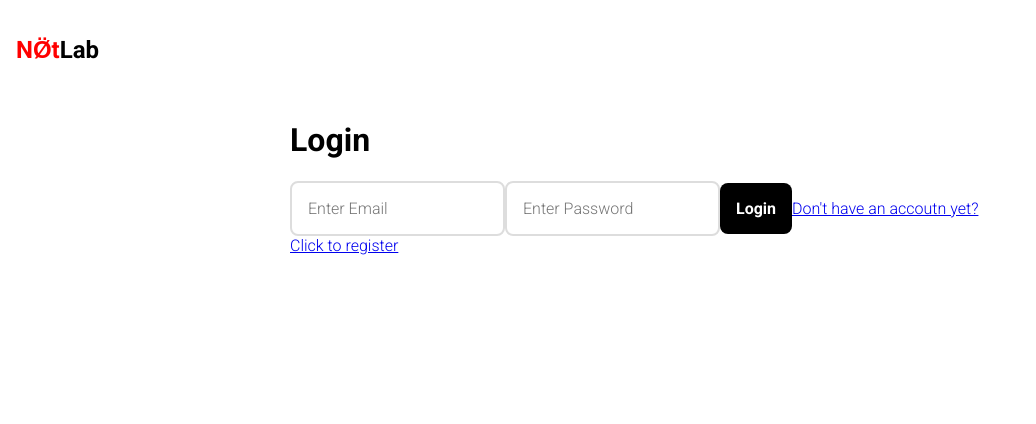
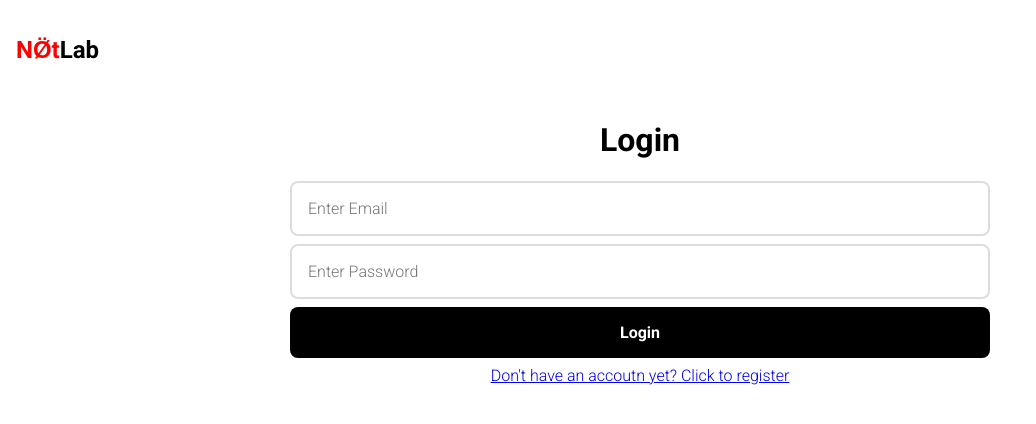
Before and after one commit to ghostman2311/todo-client, a React (Create React App) app: page /login in a window 1280 px wide. Shown: the top 424 px of the page, without its empty margins (0-1036 px from the left). Built offline with nearby package versions, Linux system fonts and the light colour scheme; no server answers.

Commit message:
style added for login and register page

```diff
--- a/src/components/CreateAccountForm/index.js
+++ b/src/components/CreateAccountForm/index.js
@@ -8,24 +8,32 @@ const CreateAccountForm = ({ onSubmit }) => {
   return (
     <>
       <input
+        className="full-width space-below"
         type="email"
         placeholder="Enter Email"
         value={email}
         onChange={(e) => setEmail(e.target.value)}
       />
       <input
+        className="full-width space-below"
         type="password"
         placeholder="Enter Password"
         value={password}
         onChange={(e) => setPassword(e.target.value)}
       />
       <input
+        className="full-width space-below"
         type="password"
         placeholder="Confirm Password"
         value={confirmPassword}
         onChange={(e) => setConfirmPassword(e.target.value)}
       />
-      <button onClick={() => onSubmit(email, password)}>Create</button>
+      <button
+        className="full-width space-below"
+        onClick={() => onSubmit(email, password)}
+      >
+        Create
+      </button>
     </>
   );
 };
--- a/src/components/LoginForm/index.js
+++ b/src/components/LoginForm/index.js
@@ -7,18 +7,25 @@ const LoginForm = ({ onSubmit }) => {
   return (
     <>
       <input
+        className="full-width space-below"
         type="email"
         placeholder="Enter Email"
         value={email}
         onChange={(e) => setEmail(e.target.value)}
       />
       <input
+        className="full-width space-below"
         type="password"
         placeholder="Enter Password"
         value={password}
         onChange={(e) => setPassword(e.target.value)}
       />
-      <button onClick={() => onSubmit(email, password)}>Login</button>
+      <button
+        className="full-width space-below"
+        onClick={() => onSubmit(email, password)}
+      >
+        Login
+      </button>
     </>
   );
 };
--- a/src/index.css
+++ b/src/index.css
@@ -80,3 +80,7 @@ nav {
 .brand-highlight {
   color: red;
 }
+
+.h-centered {
+  text-align: center;
+}
--- a/src/scenes/Login.js
+++ b/src/scenes/Login.js
@@ -4,11 +4,13 @@ import { LoginForm } from "../components/LoginForm";
 const Login = () => {
   const loginHandler = (email, password) => {};
   return (
-    <>
-      <h1>Login</h1>
+    <div>
+      <h1 className="h-centered">Login</h1>
       <LoginForm onSubmit={loginHandler} />
-      <Link to="/register">Don't have an accoutn yet? Click to register</Link>
-    </>
+      <Link style={{ display: "block" }} className="h-centered" to="/register">
+        Don't have an accoutn yet? Click to register
+      </Link>
+    </div>
   );
 };
 
--- a/src/scenes/Register.js
+++ b/src/scenes/Register.js
@@ -5,9 +5,11 @@ const Register = () => {
   const registerHandler = () => {};
   return (
     <>
-      <h1>Register</h1>
+      <h1 className="h-centered">Register</h1>
       <CreateAccountForm onSubmit={registerHandler} />
-      <Link to="/login">Have an account? Click to Login</Link>
+      <Link style={{ display: "block" }} className="h-centered" to="/login">
+        Have an account? Click to Login
+      </Link>
     </>
   );
 };
```
